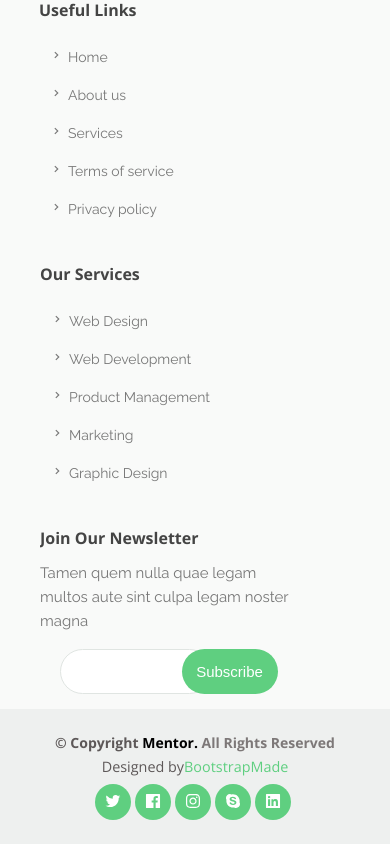
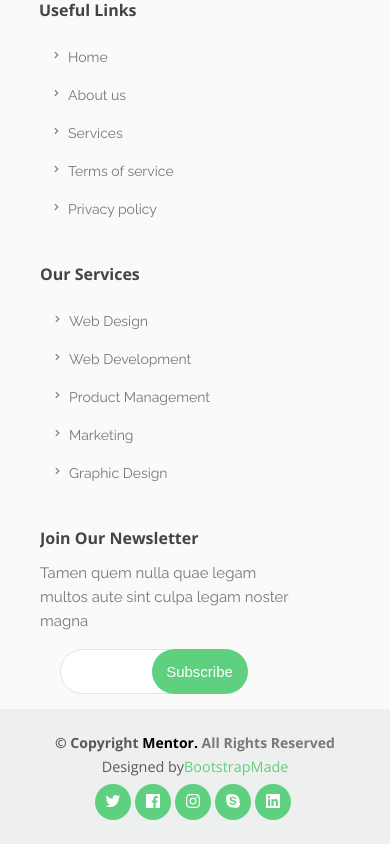
Before and after one commit to mdfaizy/education-app, a React (Vite) app: page /about in a window 390 px wide. Shown: the part 3188-4032 px from the top of the page. Built offline with nearby package versions, Linux system fonts and the light colour scheme.

Commit message:
update code

```diff
--- a/src/component/Contacts/Contacts.css
+++ b/src/component/Contacts/Contacts.css
@@ -213,7 +213,6 @@
         left: 0;
         padding: 0;
     }
-
     .mentor {
         padding-top: 60px;
         width: 100%;
@@ -221,14 +220,12 @@
         grid-auto-flow: row dense;
         grid-template: 1fr /1fr 1fr;
     }
-
     .a108 {
         width: 100%;
         grid-template-columns: 1fr/1fr;
         display: grid;
 
     }
-
     .Adam {
         height: 100%;
         margin: 0;
@@ -238,44 +235,46 @@
         align-items: center;
         justify-content: center;
     }
-
     .usefull {
         margin-left: -1px;
         margin-top: 30px;
     }
-
     .service {
         margin-top: 30px;
     }
-
     .service p {
         width: 100%;
     }
-
     .Our {
         width: 100%;
         margin-top: 30px;
         padding: 0;
+        overflow-x: hidden;
     }
-
     .Our p {
-        width: 300px;
+        width: 100vw;
         flex-wrap: wrap;
     }
-
     .a108 .Our {
         width: 100%;
         overflow-y: hidden;
         text-decoration: none;
     }
-
     .Our .search-container {
         width: 100vw;
         display: block;
         text-decoration: none;
-        overflow-y: hidden;
+        overflow-x: hidden;
         height: auto;
         z-index: 500;
+    }
+    .search-container .input{
+        position: relative;
+    }
+    .search-container .click{
+        position: absolute;
+        margin-left: -30px;
+        width: 100%;
     }
     .Our .search-container .from {
         margin: 0px;
@@ -287,13 +286,11 @@
         background: none;
         font-size: 16px;
         /* padding: 0 20px 2px 20px; */
-       margin-top: -85px;
+       margin-top: -35px;
         transition: 0.3s;
-        width: 100%;
+        width: 90vw;
         overflow-x: hidden;
-
     }
-
 }
 
 @media only screen and (max-width: 800px) {
@@ -304,9 +301,7 @@
         width: 100%;
         overflow-x: hidden;
         margin-top: 40px;
-
     }
-
     .mentor {
         padding-top: 60px;
         width: 100%;
@@ -314,14 +309,11 @@
         grid-auto-flow: row dense;
         /* grid-template: 1fr /1fr 1fr; */
     }
-
     .a108 {
         width: 100%;
         grid-template-columns: 1fr/1fr;
         display: grid;
-
     }
-
     .Adam {
         height: 100%;
         margin: 0;
@@ -360,10 +352,17 @@
         overflow-y: hidden;
         text-decoration: none;
     }
-
+    .search-container .input{
+        position: relative;
+    }
+    .search-container .click{
+        position: absolute;
+        margin-left: -30px;
+        width: 100%;
+    }
     .Our .search-container {
         width: 100%;
-flex-wrap: wrap;
+        flex-wrap: wrap;
         text-decoration: none;
         overflow-y: hidden;
         height: auto;
```
Also changed, not shown: vite.config.js.timestamp-1697174005686-fbb474dbc4b95.mjs (added, +10 -0 lines).
